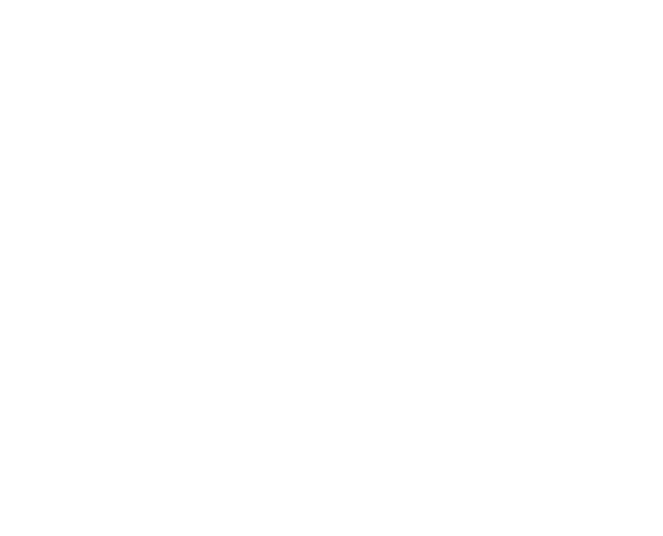
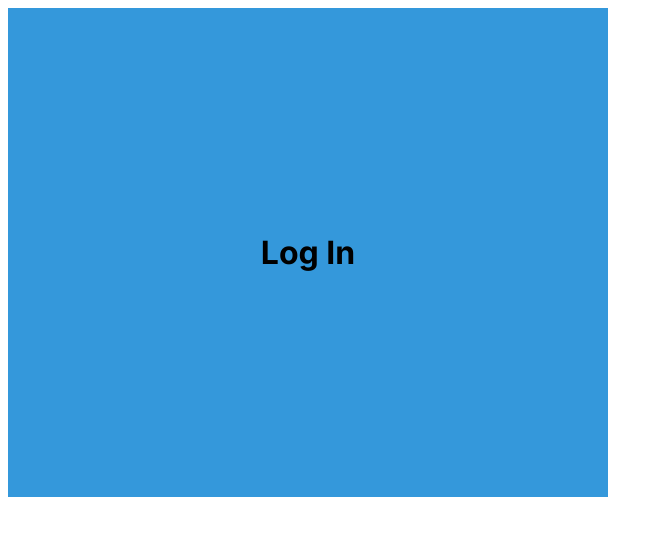
Before and after one commit to Hussein-Abdallah0/CareerForgeAI, a React (Vite) app in the folder frontend/: page / in a window 1280 px wide. Shown: the top 536 px of the page, without its empty margins (0-663 px from the left). Built offline with nearby package versions, Linux system fonts and the light colour scheme.

Commit message:
Initialize useAuthForm in index login page

```diff
--- a/frontend/src/pages/Login/index.jsx
+++ b/frontend/src/pages/Login/index.jsx
@@ -1,9 +1,48 @@
 import React from "react";
 import "./styles.css";
 import Button from "../../components/Button";
+import Input from "../../components/Input";
 
 const Login = () => {
-  return <div></div>;
+  return (
+    <div className="login-body">
+      {/* <img src="logo.svg" alt="logo" className="logo" /> */}
+      <div className="login-section">
+        <h1 className="header">Log In</h1>
+        {/* <form className="login-form" onSubmit={(e) => handleSubmit(e, onLoginSuccess)}>
+          <div className="login-input">
+            <label htmlFor="email">Email</label>
+            <input
+              className="input"
+              type="email"
+              id="email"
+              name="email"
+              value={form.email}
+              onChange={handleChange}
+              required
+            />
+          </div>
+
+          <div className="login-input">
+            <label htmlFor="password">Password</label>
+            <input
+              type="password"
+              id="password"
+              name="password"
+              className="input"
+              value={form.password}
+              onChange={handleChange}
+              required
+            />
+          </div>
+
+          <button type="submit" className="primary-btn" disabled={isSubmitting}>
+            {isSubmitting ? "Logging in..." : "Log In"}
+          </button>
+        </form> */}
+      </div>
+    </div>
+  );
 };
 
 export default Login;
```
